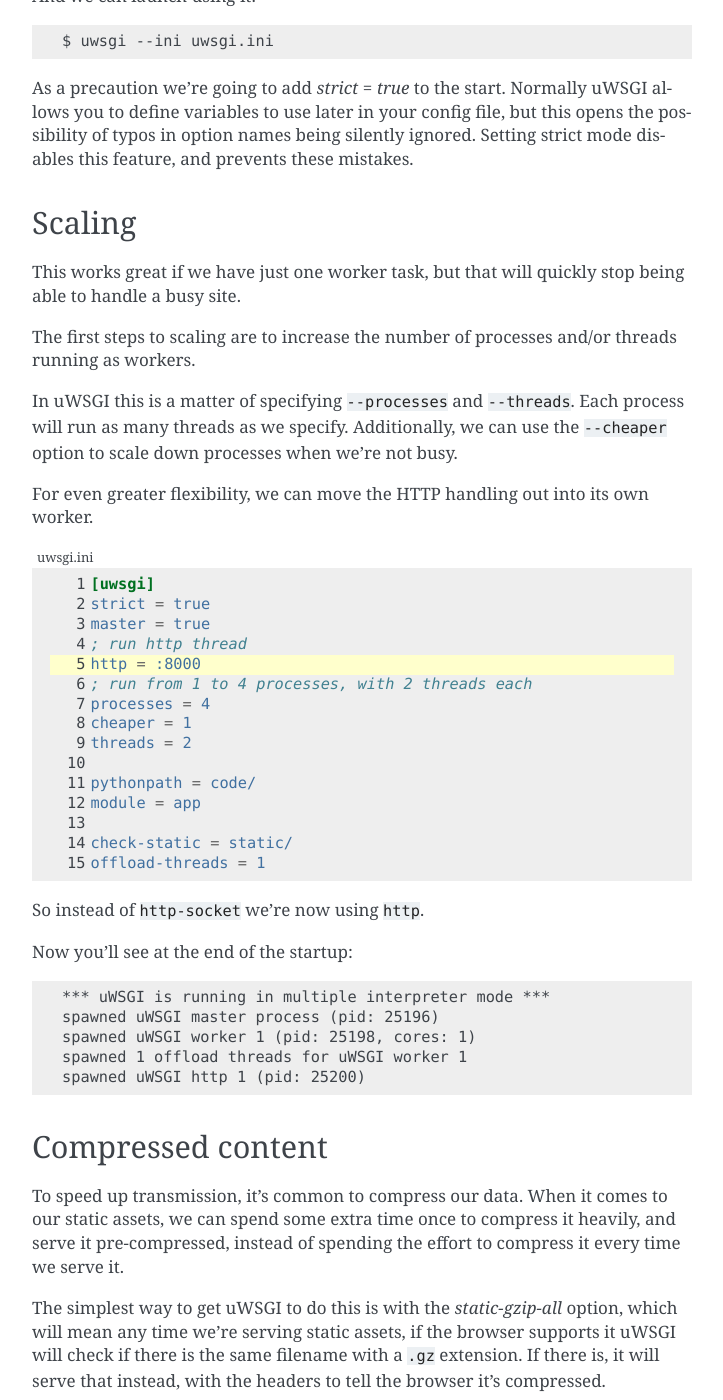
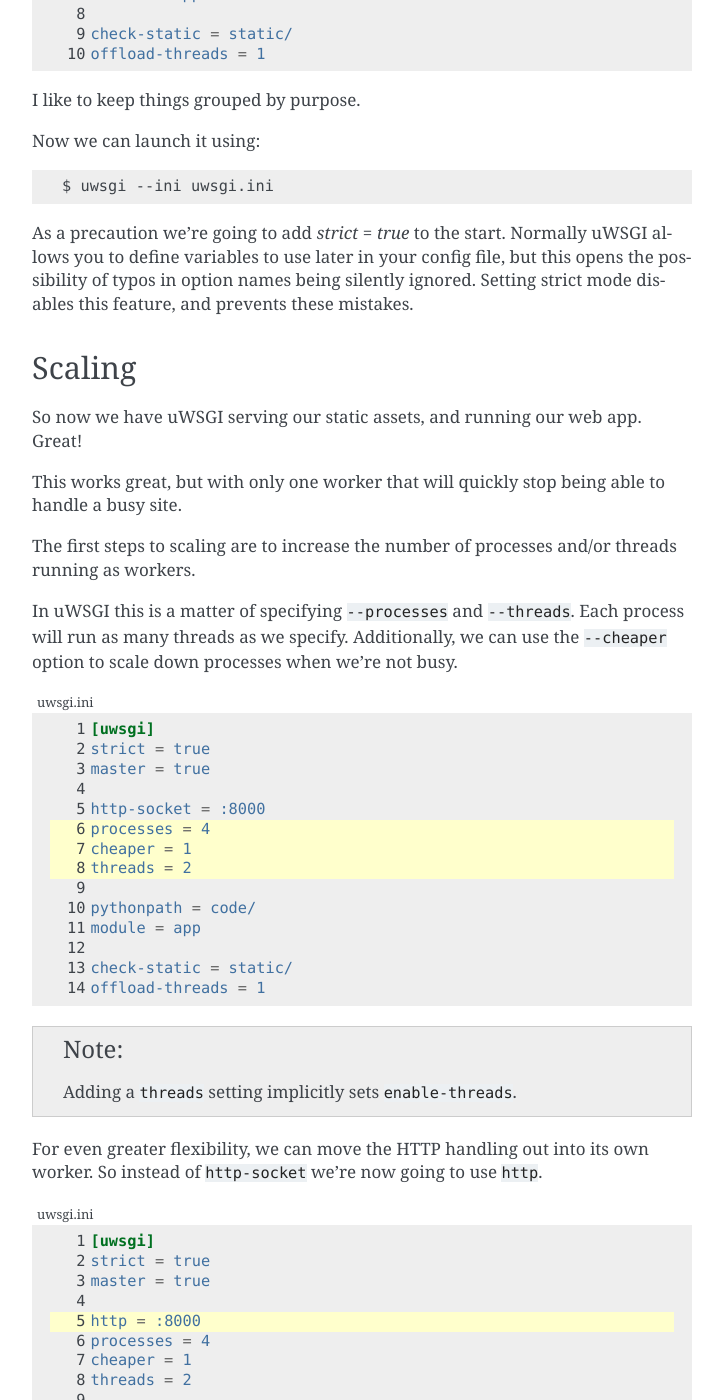
Before and after one commit to funkybob/ugu, a Sphinx documentation site: the page built from docs/index.rst, in a window 1280 px wide and 1400 px high, scrolled down 4641 px. Shown: the whole window, without its empty margins (388-1111 px from the left). Built offline with Sphinx 7.4.7, drawn with Linux system fonts in a browser that asks for light colours; some of the changed text lies outside the part shown.

Commit message:
Rework to start from a blank canvas

```diff
--- a/docs/index.rst
+++ b/docs/index.rst
@@ -7,22 +7,23 @@
 In this tutorial we're going to progressively construct a configuration for
 uWSGI to serve our web app reliably and efficiently.
 
-For reasons that should become clear, we're going to work with the following
-directory structure::
+Modern web apps tend to be composed of several parts::
 
-    project/
-    +- code/ - our application code
-    +- static/ - our static assets (JS, CSS, images, etc.)
-    +- logs/
-    +- venv/ - our virtualenv
-    +- uwsgi.ini
+- a Web server, to handle static content
+- an App server, to do the "work"
+- a Cache for helping performance
+- a Task Queue for jobs that the user doesn't need to wait for.
 
-We'll start in the project directory.
+So let's create a directory for our work to live in. We're going to create
+``/srv/www/project``. The Linux Filesystem Hierarchy Standard proscribes
+distributions from using the ``/sys`` namespace, so we know our work won't be
+overwritten by package updates.
 
 Our app
 -------
 
-For demonstration purposes, we'll start with a minimal WSGI app.
+For demonstration purposes, we'll start with a minimal WSGI app, which we'll
+put in a subdirectory called ``code/``:
 
 .. code-block:: python
    :caption: code/app.py
@@ -34,6 +35,7 @@
     <html>
       <head>
         <title> Welcome! </title>
+        <link rel="stylesheet" type="text/css" href="base.css">
       </head>
       <body>
         <p> Welcome! </p>
@@ -71,7 +73,7 @@
 App server
 ----------
 
-Let's try to launch a uWSGI instance running our code.  We can start with:
+Let's try to launch a uWSGI instance running our code. We can start with:
 
 .. code-block:: bash
 
@@ -108,7 +110,7 @@
 This is enabled with the ``--master`` option.
 
 Next, the last message before it bails out is about a missing socket option.
-So, we need to specify a socket for uWSGI to listen to.  For now we'll tell it
+So, we need to specify a socket for uWSGI to listen to. For now we'll tell it
 to talk HTTP on that socket:
 
 .. code-block:: bash
@@ -150,7 +152,7 @@
 
 .. code-block:: none
    :linenos:
-   :emphasize-lines: 4,11
+   :emphasize-lines: 4,10-11
 
    *** Starting uWSGI 2.0.15 (64bit) on [Sun Dec 24 21:23:54 2017] ***
    ...
@@ -167,16 +169,15 @@
    spawned uWSGI master process (pid: 23197)
    spawned uWSGI worker 1 (pid: 23198, cores: 1)
 
-
-Next warning is about "Python threads support is disabled".  For any case where
+Next warning is about "Python threads support is disabled". For any case where
 you are running only a single thread, Python can work a little faster with this
-disabled.  In most cases, however, we want to enable it using the
+disabled. In most cases, however, we want to enable it using the
 ``--enable-threads`` option, as mentioned.
 
 Finally, it has created our WSGI app, and started a worker task to handle
 requests.
 
-If we point our browser at http://127.0.0.1:8000 we should get our message
+If we point our browser at http://127.0.0.1:8000/ we should get our message
 back, and see a message logged by uwsgi:
 
 .. code-block:: none
@@ -194,11 +195,7 @@
 We just need to specify where to look for the static assets, and uWSGI will
 check every request to see if a file exists.
 
-.. code-block:: bash
-
-   $ uwsgi --master --http-socket :8000 --pythonpath code/ --module app --check-static static/
-
-Let's add the start of a CSS file into static/
+Let's create a ``static/`` directory in our project, and start a CSS file in there:
 
 .. code-block:: css
    :caption: static/base.css
@@ -206,13 +203,20 @@
    html { box-sizing: border-box }
    *, *:before, *:after { box-sizing: inherit; }
 
-Now let's see if it gets served.  Visit http://127.0.0.1:8000/base.css
+And we can ask uWSGI to check there like this:
+
+.. code-block:: bash
+
+   $ uwsgi --master --http-socket :8000 --pythonpath code/ --module app --check-static static/
+
+Now let's see if it gets served. Visit http://127.0.0.1:8000/base.css
 
 However, this means one of our workers is busy handling this, instead of
-processing our app.  Once again, uWSGI has a solution: offload threads.
+processing our app. Once again, uWSGI has a solution: offload threads.
 
-We can ask uWSGI to start one or more threads to handle "offload" work. The
-easiest of which is serving static content.
+We can ask uWSGI to start one or more threads per worker task to handle
+"offload" work. The easiest of which is serving static content. This is done
+efficiently, asynchronously, and in a way that doesn't block our app workers.
 
 .. code-block:: bash
 
@@ -240,33 +244,36 @@
    :linenos:
 
    [uwsgi]
-   ; run master process
    master = true
-   ; talk HTTP on port 8000
+
    http-socket = :8000
-   ; Python settings
+
    pythonpath = code/
    module = app
-   ; serve static assets
+
    check-static = static/
    offload-threads = 1
 
-And we can launch using it:
+I like to keep things grouped by purpose.
+
+Now we can launch it using:
 
 .. code-block:: bash
 
    $ uwsgi --ini uwsgi.ini
 
-As a precaution we're going to add `strict = true` to the start.  Normally
+As a precaution we're going to add `strict = true` to the start. Normally
 uWSGI allows you to define variables to use later in your config file, but this
-opens the possibility of typos in option names being silently ignored.  Setting
+opens the possibility of typos in option names being silently ignored. Setting
 strict mode disables this feature, and prevents these mistakes.
 
 Scaling
 -------
 
-This works great if we have just one worker task, but that will quickly stop
-being able to handle a busy site.
+So now we have uWSGI serving our static assets, and running our web app. Great!
+
+This works great, but with only one worker that will quickly stop being able to
+handle a busy site.
 
 The first steps to scaling are to increase the number of processes and/or
 threads running as workers.
@@ -275,20 +282,16 @@
 process will run as many threads as we specify. Additionally, we can use the
 ``--cheaper`` option to scale down processes when we're not busy.
 
-For even greater flexibility, we can move the HTTP handling out into its own
-worker.
-
 .. code-block:: ini
    :caption: uwsgi.ini
    :linenos:
-   :emphasize-lines: 5
+   :emphasize-lines: 6-8
 
    [uwsgi]
    strict = true
    master = true
-   ; run http thread
-   http = :8000
-   ; run from 1 to 4 processes, with 2 threads each
+
+   http-socket = :8000
    processes = 4
    cheaper = 1
    threads = 2
@@ -299,7 +302,31 @@
    check-static = static/
    offload-threads = 1
 
-So instead of ``http-socket`` we're now using ``http``.
+.. note::
+   Adding a ``threads`` setting implicitly sets ``enable-threads``.
+
+For even greater flexibility, we can move the HTTP handling out into its own
+worker. So instead of ``http-socket`` we're now going to use ``http``.
+
+.. code-block:: ini
+   :caption: uwsgi.ini
+   :linenos:
+   :emphasize-lines: 5
+
+   [uwsgi]
+   strict = true
+   master = true
+
+   http = :8000
+   processes = 4
+   cheaper = 1
+   threads = 2
+
+   pythonpath = code/
+   module = app
+
+   check-static = static/
+   offload-threads = 1
 
 Now you'll see at the end of the startup:
 
@@ -307,7 +334,7 @@
 
    *** uWSGI is running in multiple interpreter mode ***
    spawned uWSGI master process (pid: 25196)
-   spawned uWSGI worker 1 (pid: 25198, cores: 1)
+   spawned uWSGI worker 1 (pid: 25198, cores: 2)
    spawned 1 offload threads for uWSGI worker 1
    spawned uWSGI http 1 (pid: 25200)
 
@@ -335,6 +362,9 @@
    master = true
 
    http = :8000
+   processes = 4
+   cheaper = 1
+   threads = 2
 
    pythonpath = code/
    module = app
@@ -347,9 +377,7 @@
 
 .. code-block:: bash
 
-   $ find static/ -name "*.css" -exec gzip -9k \+
-
-And repeat the same command for \*.js and any other files you want compressed.
+   $ find static/ -name "*.css" -o -name "*.js" -exec gzip -9fk \+
 
 .. note::
    As of the 2.0.16 release of uWSGI it also supports Brotli compression,
@@ -407,6 +435,10 @@
    http-keepalive = true
    http-auto-gzip = true
 
+   processes = 4
+   cheaper = 1
+   threads = 2
+
    pythonpath = code/
    module = app
 
@@ -417,8 +449,8 @@
 However, this isn't quite enough yet. We need to add a header to compressible
 responses to tell the HTTP worker we want it compressed.
 
-For this, we're going to use uWSGI's internal routing feature.  This lets us
-run some simple logic before and after requests.
+For this, we're going to use uWSGI's internal routing feature. This lets us run
+some simple logic before and after requests.
 
 .. code-block:: ini
    :caption: uwsgi.ini
@@ -432,6 +464,10 @@
    http = :8000
    http-keepalive = true
    http-auto-gzip = true
+
+   processes = 4
+   cheaper = 1
+   threads = 2
 
    pythonpath = code/
    module = app
@@ -502,6 +540,10 @@
    master = true
 
    socket = 127.0.0.1:8001
+
+   processes = 4
+   cheaper = 1
+   threads = 2
 
    pythonpath = code/
    module = app
@@ -719,8 +761,9 @@
 
 Now that things are growing, it's probably time to reorganise a little.
 
-Actually, we're going to keep the same basic directory structure, but add
-another layer on top, so we can keep our uWSGI configs separate::
+Since we're going to be running two services, we might as well keep them (and
+their logging) in separate directories. Let's move the http config into
+``/srv/www/http/``, and, for consistency, call it ``uwsgi.ini``::
 
    /srv/www/
    +- http/
@@ -733,9 +776,7 @@
       +- venv/ - our virtualenv
       +- uwsgi.ini
 
-We're using /srv/www because the /srv/ space is guaranteed to not be used by
-the Linux Filesystem Hierarchy Standard. Now we can configure ``--emperor`` to
-use ``/srv/www/*/uwsgi.ini``.
+Now we can configure ``--emperor`` to look for ini files as ``/srv/www/*/uwsgi.ini``.
 
 Caching
 -------
```
Also changed, not shown: other parts of docs/index.rst (+8 -6 lines).
